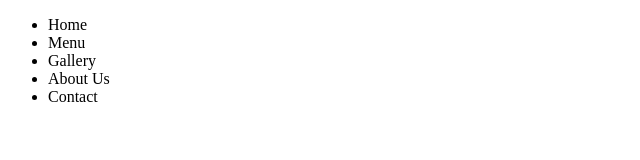
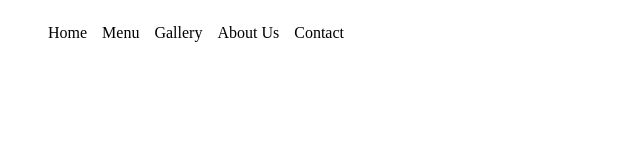
Before and after one commit to Jaizzer/restaurant, a website built with webpack: page src/index-template.html in a window 1280 px wide. Shown: the whole page, without its empty margins (0-640 px from the left). Built offline with nearby package versions, Linux system fonts and the light colour scheme.

Commit message:
feat: Add initial styling to the dashboard

```diff
--- a/src/style.css
+++ b/src/style.css
@@ -12,3 +12,20 @@
 
     object-fit: cover;
 }
+
+.dashboard {
+    display: grid;
+    grid-template-columns: auto 1fr;
+    grid-auto-flow: column;
+}
+
+.dashboard .tabs {
+    display: grid;
+    grid-auto-flow: column;
+    justify-content: start;
+    gap: 15px;
+}
+
+.dashboard .tabs li {
+    list-style: none;
+}
```
